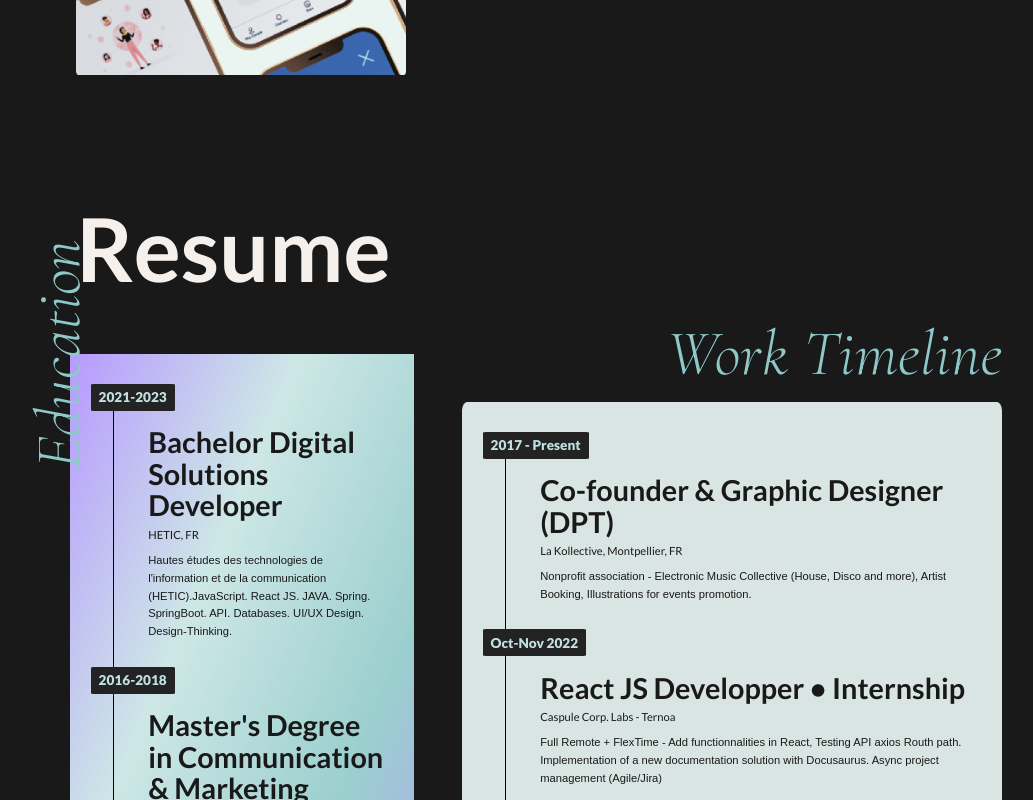
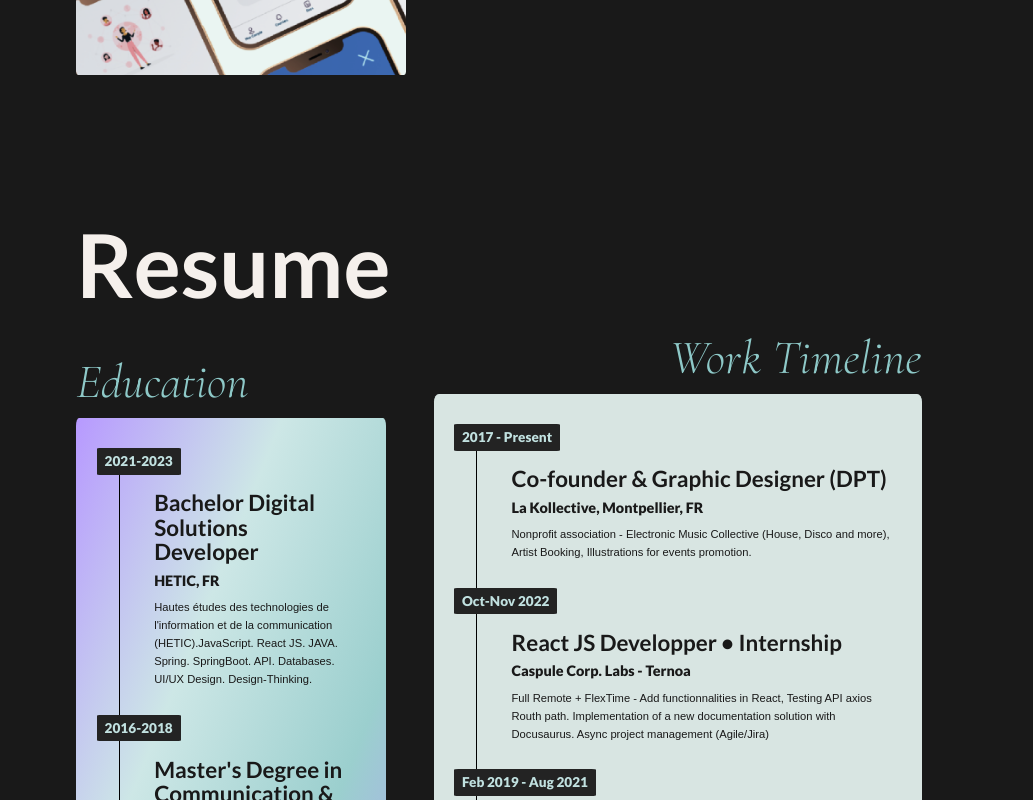
Before and after one commit to JulieChabanis/MinimalPortfolio, a React (Create React App) app: page / in a window 1280 px wide. Shown: the part 2560-3360 px from the top of the page, without its empty margins (103-1136 px from the left). Built offline with nearby package versions, Linux system fonts and the light colour scheme; a web font is replaced by a local one.

Commit message:
add breackpoints XS S M

```diff
--- a/src/components/Home/Resume/Resume.jsx
+++ b/src/components/Home/Resume/Resume.jsx
@@ -16,25 +16,15 @@ const Resume = forwardRef(() => {
           <Box className={styles.titleSection}>{'Resume'}</Box>
         </Box>
 
-        <Box className={styles.resumeContainer}>
-        <Grid
-          container
-          spacing={6}
-        >
-
+        <Box>
+        <Grid container spacing={6}>
 
           {/* EDUCATION SECTION */}
-          <Grid item xs={12} sm={12} md={12} lg={1} xl={1}>
-            <Typography className={styles.sectionEducationText} variant="h21">{"Education"}</Typography>
-          </Grid>
-
-          <Grid item xs={12} sm={12} md={12} lg={4} xl={3}>
+          <Grid item xs={12} sm={12} md={5} lg={4} xl={3} marginTop={-3}>
+          <Typography className={styles.sectionEducationText} variant="h21">{"Education"}</Typography>
             <Box className={styles.educationSection}>
               <Box
                 className={styles.resumeTimeline}
-                sx={{
-                  /* backgroundColor: theme.palette.mode === 'dark' ? '#b4dbda' : '#e1d1ff'*/
-                }}
               >
                 {ResumeData.map((element, id) => {
                   if (element.category === 'education') {
@@ -55,7 +45,7 @@ const Resume = forwardRef(() => {
           </Grid>
 
           {/* WORK TIMELINE SECTION */}
-          <Grid item xs={12} sm={12} md={12} lg={6} xl={6.5}>
+          <Grid item xs={12} sm={12} md={6} lg={6} xl={6.5}>
             <Box className={styles.WorkSection}>
               <Typography className={styles.sectionWorkText} variant="h21">{"Work Timeline"}</Typography>
                 <Box
--- a/src/components/Home/Resume/Resume.module.css
+++ b/src/components/Home/Resume/Resume.module.css
@@ -1,5 +1,5 @@
 .titleSection {
-  padding-top: 3.5rem;
+  padding-top: 4.5rem;
 }
 
 .mainSkillsSection {
@@ -7,12 +7,9 @@
   flex-direction: column;
 }
 
-.resumeContainer {
-  margin-left: -6.5rem;
-}
-
 .educationSection {
-  margin-top: 0rem;
+  margin-bottom: 2rem;
+  border-radius: 1%;
   background-image: linear-gradient(to top left,#B799FF, #9bcfce, #cde7e6, #B799FF);
 }
 
@@ -22,26 +19,27 @@
 
 .WorkSection {
   margin-top: -3rem;
+
+  @media (max-width: 959px) {
+    margin-top: -2rem;
+  }
 }
 
 .resumeTimeline {
   padding: 1.875rem;
   border-radius: 1%;
   position: relative;
-  /* box-shadow: 0 2px 2px rgba(224, 218, 218, 0.2); /*
-  /*background-image: linear-gradient(to top right, #e1d1ff, #cde7e6);*/
 }
 
-/*.resumeTimeline:hover {
-  background-image: linear-gradient(to top right, #cde7e6, #e1d1ff);
-}*/
-
 .sectionEducationText {
-  transform: rotate(-90deg) translateX(-85%) translateY(65%);
   display: flex;
 }
 
 .sectionWorkText {
   display: flex;
   justify-content: flex-end;
+
+  @media (max-width: 959px) {
+    justify-content: flex-start;
+  }
 }
--- a/src/components/Theme/theme.js
+++ b/src/components/Theme/theme.js
@@ -322,13 +322,13 @@ export const themeSettings = (mode) => {
       h17 : {
         fontFamily: ["Lato", "sans-serif"].join(","),
         "@media (max-width: 600px)": {
+          fontSize: "1.3rem",
+        },
+        "@media (min-width: 601px)": {
           fontSize: "1.4rem",
         },
-        "@media (min-width: 601px)": {
-          fontSize: "1.8rem",
-        },
         "@media (min-width: 1300px)": {
-          fontSize: "1.2rem",
+          fontSize: "1.4rem",
         },
         fontWeight: 700,
         lineHeight: 1.1,
@@ -355,15 +355,15 @@ export const themeSettings = (mode) => {
       h19: {
         fontFamily: ["Lato", "sans-serif"].join(","),
         "@media (max-width: 600px)": {
-          fontSize: "0.7rem",
+          fontSize: "0.8rem",
         },
         "@media (min-width: 601px)": {
-          fontSize: "0.7rem",
+          fontSize: "0.9rem",
         },
         "@media (min-width: 1300px)": {
           fontSize: "0.9rem",
         },
-        fontWeight:400,
+        fontWeight:800,
         paddingBottom: "0.5rem",
         color: mode === "dark" ? colors.grey[400] : colors.grey[100],
       },
@@ -387,10 +387,10 @@ export const themeSettings = (mode) => {
       h21: {
         fontFamily: ["Cormorant Garamond", "sans-serif"].join(","),
         "@media (max-width: 600px)": {
-         fontSize: "4rem",
+         fontSize: "2.2rem",
         },
         "@media (min-width: 601px)": {
-          fontSize: "4rem",
+          fontSize: "3rem",
         },
         "@media (min-width: 1300px)": {
           fontSize: "3.5rem",
```
